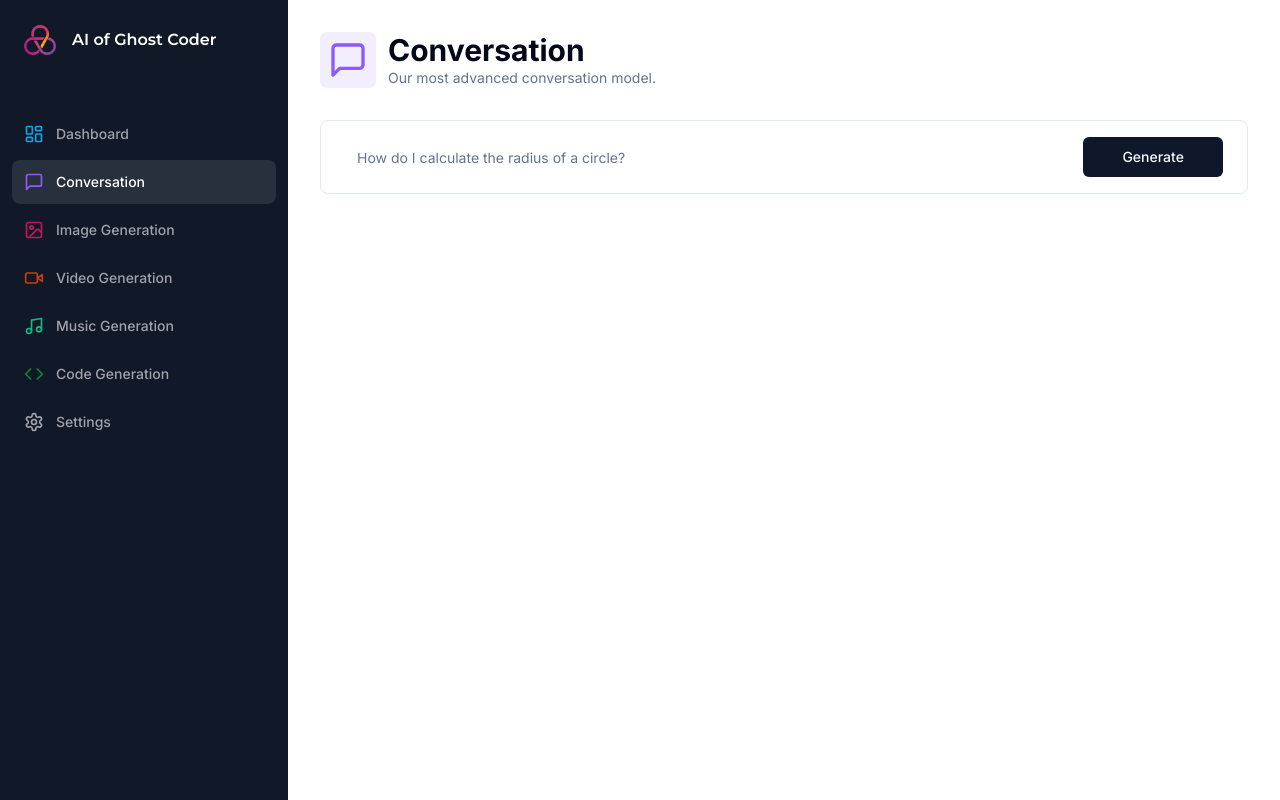
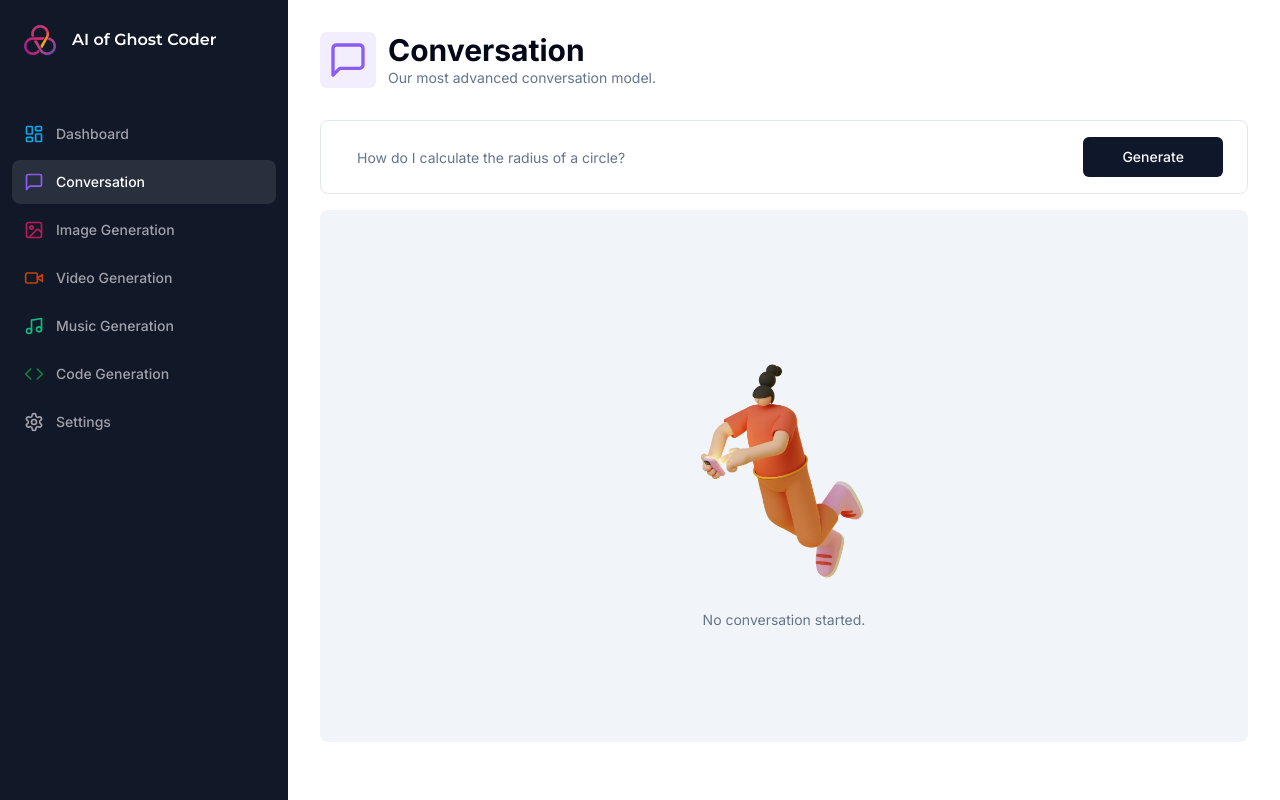
Before and after one commit to thientantran/next_saasai, a Next.js app: page /conversation in a window 1280 px wide. Built offline with nearby package versions, Linux system fonts and the light colour scheme.

Commit message:
layout conversation page - when there is nothing

```diff
--- a/app/(dashboard)/(routes)/conversation/page.tsx
+++ b/app/(dashboard)/(routes)/conversation/page.tsx
@@ -1,4 +1,5 @@
 'use client'
+import Empty from "@/components/Empty"
 import Heading from "@/components/Heading"
 import { Button } from "@/components/ui/button"
 import { Form, FormControl, FormField, FormItem, FormMessage } from "@/components/ui/form"
@@ -78,6 +79,11 @@
           </Form>
         </div>
         <div className="space-y-4 mt-4">
+          {messages.length === 0 && !isLoading && (
+            <div className="p-8 rounded-lg w-full flex items-center justify-center bg-muted">
+              <Empty label="No conversation started." />
+            </div>
+          )}
           <div className="flex flex-col-reverse gap-y-4">
             {messages.map((message) => (
               <div key={message.content}>
--- /dev/null
+++ b/components/Empty.tsx
@@ -0,0 +1,17 @@
+import Image from "next/image"
+
+interface EmptyProps {
+  label: string
+}
+export default function Empty({ label }: EmptyProps) {
+  return (
+    <div className="f-full p-20 flex flex-col items-center justify-center">
+      <div className="relative h-72 w-72">
+        <Image src='/empty.png' fill alt='Empty' />
+      </div>
+      <p className="text-muted-foreground text-sm text-center">
+        {label}
+      </p>
+    </div>
+  )
+}
```
Also changed, not shown: public/empty.png (added).
